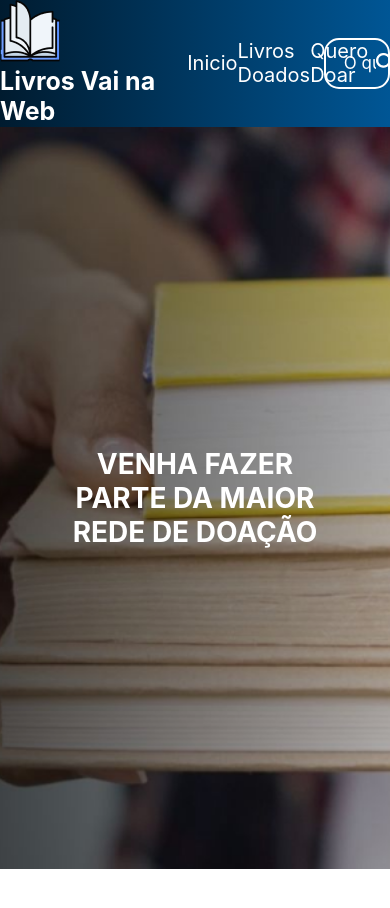
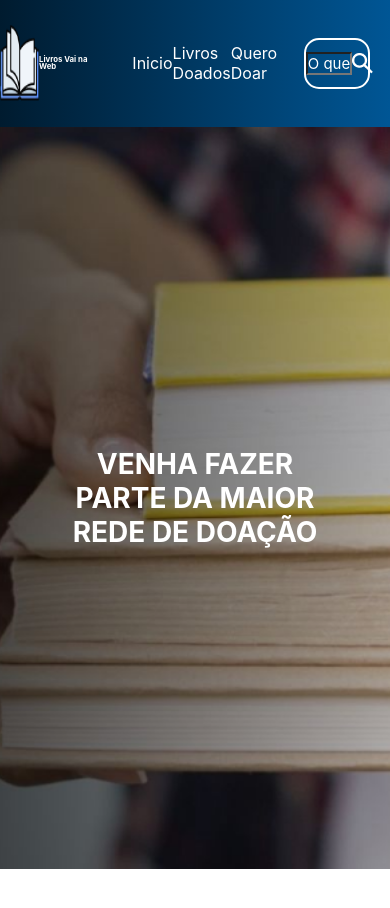
Before and after one commit to natanaelsecundo/projetoFinalVainaWeb, a React (Vite) app: page / in a window 390 px wide. Shown: the top 908 px of the page. Built offline with nearby package versions, Linux system fonts and the light colour scheme.

Commit message:
Solving bugs

```diff
--- a/src/StyleGlobal/global.scss
+++ b/src/StyleGlobal/global.scss
@@ -12,5 +12,5 @@
     box-sizing: border-box;
     list-style: none;
     text-decoration: none;
-    font-family: "Inter", sans-serif;
+    font-family: "Inter", serif;
   }
--- a/src/components/Header/Header.module.scss
+++ b/src/components/Header/Header.module.scss
@@ -13,19 +13,28 @@ header{
 
 }
 
-.boxlogo{
-   width: 23vw;
-   display: flex;
-   align-items: center;
-   color: white;
-   height: 15vh;
-   justify-content: space-evenly;
-   }
-    h1{
-        font-size: 25px;
-        color:white;
-        font-weight: bold;
-    }
+.boxLogo {
+    width: 23vw;
+    display: flex;
+    align-items: center;
+    justify-content: space-evenly;
+    height: 15vh;
+    color: white;
+  }
+
+  .boxLogo img {
+    height: 60%;
+    width: auto;
+  }
+
+  h1 {
+    font-size: 25px;
+    color: white;
+    font-weight: bold;
+    margin: 0;
+    line-height: 1;
+  }
+
 
 .boxMenu{
     width: 35vw;
@@ -33,7 +42,7 @@ header{
         display: flex;
         align-items: center;
         justify-content: space-between;
-        font-size: 20px;
+
         a{
             color: white;
         }
@@ -41,40 +50,51 @@ header{
 
 }
 
-.boxSearch{
-    border: solid 2px white;
+.boxInput{
     width: 17vw;
     height: 6vh;
+    margin-right:20px;
+    border-radius: 15px;
     display: flex;
     align-items: center;
-    justify-content: space-between;
-    border-radius: 15px;
-    padding-right: 20px;
-}
-
-.boxInput{
-    border:none;
+    border:solid 2px;
+    justify-content: space-around;
+    color: white;
+    input{
+     width: 12vw;
     outline: none;
-    width: 13vw;
     background-color: transparent;
-    padding-left: 18px;
-    color: white;
-    font-size: 17px;
+    font-size: 15px;
     &::placeholder{
         color: white;
     }
+
+    }
 }
-@media (max-width: 1170px) {
-    .boxlogo{
-        border: solid 12px;
+@media(max-width: 1120px){
+
+    .boxLogo{
+       width: 25vw;
         h1{
-            font-size: 2vw;
+            font-size: 1.9vw;
+        }
+        img{
+            width: 40%;
         }
     }
+    .boxMenu{
+       ul{
+            display: flex;
+            align-items: center;
+            justify-content: space-between;
+            a{
+                color: white;
+            }
+       }
+    }
 }
-@media(max-width: 760px){
-    .boxlogo{
-        border: solid 12px;
+@media(max-width: 743px){
+    .boxLogo{
         h1{
             font-size: 2vw;
         }
--- a/src/components/Header/header.jsx
+++ b/src/components/Header/header.jsx
@@ -14,7 +14,7 @@ export default function header(){
       <header className={S.header}>
         <section className={S.boxLogo}>
            <img src={logo} alt="imagem contem livro aberto" />
-           <h1 className={S.boxLogo}>Livros Vai na Web</h1>
+           <h1>Livros Vai na Web</h1>
         </section>
         <nav className={S.boxMenu}>
             <ul>
@@ -24,8 +24,8 @@ export default function header(){
             </ul>
         </nav>
 
-        <div className= {S.boxSearch}>
-            <input className= {S.boxInput} type="text"
+        <div className= {S.boxInput}>
+            <input className= {S.input} type="text"
             placeholder="O que você procura? "/>
             <img src={lupa} alt="imagem de uma lupa" />
 
```
